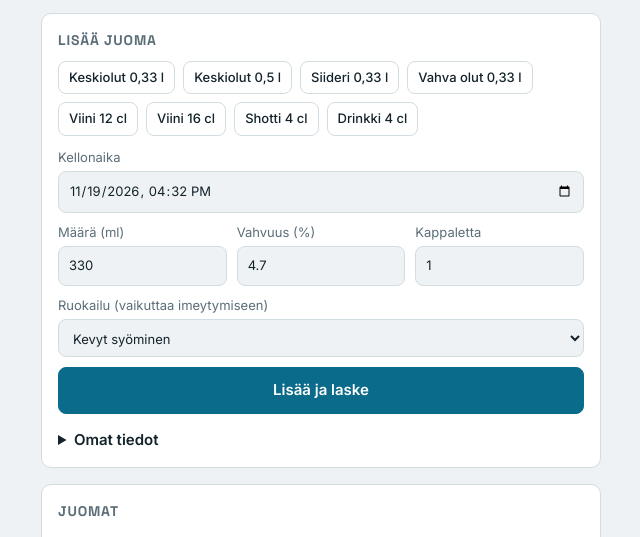
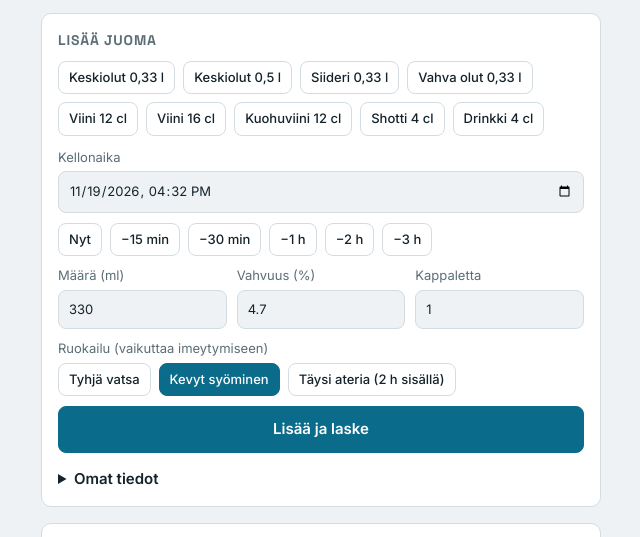
Before and after one commit to jackeseilaa/kulkuvalot, a plain HTML site: page juomalaskuri.html in a window 1280 px wide. Shown: the part 247-784 px from the top of the page, without its empty margins (319-959 px from the left). Drawn offline with Linux system fonts and the light colour scheme.

Commit message:
Juomalaskuri: ruokailun ja kellonajan pikavalinnat, kuohuviini
Co-Authored-By: Claude Sonnet 5.5 <noreply@anthropic.com>
Claude-Session: https://claude.ai/code/session_017HPoEJcTa8FBKyTvN3CW9L

```diff
--- a/juomalaskuri.html
+++ b/juomalaskuri.html
@@ -68,6 +68,8 @@ li:first-child { border-top: 0; padding-top: 0; }
 li span { min-width: 0; }
 li small { color: var(--muted); display: block; }
 li button { padding: 4px 10px; font-weight: 500; }
+.chips button[aria-pressed="true"] { background: var(--accent); color: var(--accent-fg); border-color: var(--accent); }
+.wide { grid-column: 1 / -1; }
 .btns { display: flex; gap: 6px; flex-shrink: 0; }
 button.cancel { grid-column: 1 / -1; }
 .driver { margin-top: 14px; border: 2px solid currentColor; border-radius: 8px; padding: 10px 12px; }
@@ -93,6 +95,7 @@ svg text { fill: var(--muted); font-size: 11px; font-family: var(--font-body); }
       <label class="wide">Kellonaika
         <input type="datetime-local" id="when" required>
       </label>
+      <div class="wide chips" id="timeChips" style="margin:0"></div>
       <label>Määrä (ml)
         <input type="number" id="ml" inputmode="decimal" min="1" step="any" value="330" required>
       </label>
@@ -102,13 +105,10 @@ svg text { fill: var(--muted); font-size: 11px; font-family: var(--font-body); }
       <label>Kappaletta
         <input type="number" id="qty" inputmode="numeric" min="1" step="1" value="1" required>
       </label>
-      <label class="wide">Ruokailu (vaikuttaa imeytymiseen)
-        <select id="food">
-          <option value="empty">Tyhjä vatsa</option>
-          <option value="light">Kevyt syöminen</option>
-          <option value="full">Täysi ateria viimeisen 2 h aikana</option>
-        </select>
-      </label>
+      <div class="wide">
+        <div class="note" style="margin-bottom:4px">Ruokailu (vaikuttaa imeytymiseen)</div>
+        <div class="chips seg" id="foodBtns" style="margin:0"></div>
+      </div>
       <button class="primary" type="submit" id="submitBtn">Lisää ja laske</button>
       <button class="cancel" type="button" id="cancelEdit" hidden>Peruuta muokkaus</button>
     </form>
@@ -157,7 +157,7 @@ svg text { fill: var(--muted); font-size: 11px; font-family: var(--font-body); }
 (function () {
   var PRESETS = [
     ["Keskiolut 0,33 l", 330, 4.7], ["Keskiolut 0,5 l", 500, 4.7], ["Siideri 0,33 l", 330, 4.5],
-    ["Vahva olut 0,33 l", 330, 7], ["Viini 12 cl", 120, 12], ["Viini 16 cl", 160, 12],
+    ["Vahva olut 0,33 l", 330, 7], ["Viini 12 cl", 120, 12], ["Viini 16 cl", 160, 12], ["Kuohuviini 12 cl", 120, 12],
     ["Shotti 4 cl", 40, 40], ["Drinkki 4 cl", 40, 37.5]
   ];
   var G_PER_ML = 0.789;
@@ -378,14 +378,31 @@ svg text { fill: var(--muted); font-size: 11px; font-family: var(--font-body); }
     save(); render();
   }
   ["weight", "height", "age", "sex", "beta", "margin"].forEach(function (id) { $(id).addEventListener("change", readSettings); });
-  $("food").addEventListener("change", function () { state.food = $("food").value; save(); render(); });
+  var FOODS = [["empty", "Tyhjä vatsa"], ["light", "Kevyt syöminen"], ["full", "Täysi ateria (2 h sisällä)"]];
+  function markFood() {
+    Array.prototype.forEach.call($("foodBtns").children, function (b) {
+      b.setAttribute("aria-pressed", b.getAttribute("data-v") === state.food ? "true" : "false");
+    });
+  }
+  FOODS.forEach(function (f) {
+    var b = document.createElement("button");
+    b.type = "button"; b.textContent = f[1]; b.setAttribute("data-v", f[0]);
+    b.addEventListener("click", function () { state.food = f[0]; markFood(); save(); render(); });
+    $("foodBtns").appendChild(b);
+  });
+  [["Nyt", 0], ["−15 min", 15], ["−30 min", 30], ["−1 h", 60], ["−2 h", 120], ["−3 h", 180]].forEach(function (c) {
+    var b = document.createElement("button");
+    b.type = "button"; b.textContent = c[0];
+    b.addEventListener("click", function () { $("when").value = localInput(new Date(Date.now() - c[1] * 60000)); });
+    $("timeChips").appendChild(b);
+  });
 
   load();
   if (state.sex !== "m" && state.sex !== "f") state.sex = "m";
   $("weight").value = state.weight; $("height").value = state.height; $("age").value = state.age;
   $("beta").value = state.beta; $("sex").value = state.sex;
   if (!FOOD[state.food]) state.food = "light";
-  $("food").value = state.food;
+  markFood();
   $("margin").value = state.margin;
   $("when").value = localInput(new Date());
   render();
```
